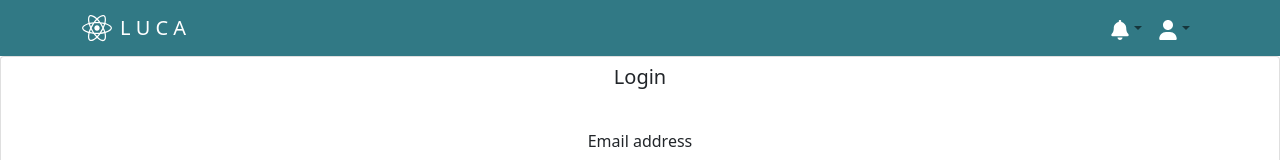
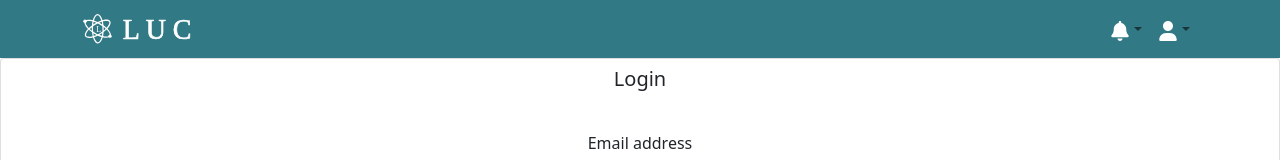
Before and after one commit to victorien1963/luca-web, a React (Create React App) app: page / in a window 1280 px wide. Shown: the top 160 px of the page. Built offline with nearby package versions, Linux system fonts and the light colour scheme.

Commit message:
update and merge

```diff
--- a/src/App.css
+++ b/src/App.css
@@ -48,7 +48,7 @@
 
 /* img and cards */
 .home-content-cards > div > img {
-  height: 192px;
+  height: 170px;
   width: fit-content;
   padding: 1rem;
   margin: 0 auto;
--- a/src/components/NavBar.jsx
+++ b/src/components/NavBar.jsx
@@ -3,7 +3,8 @@ import Container from 'react-bootstrap/Container'
 import Nav from 'react-bootstrap/Nav'
 import Navbar from 'react-bootstrap/Navbar'
 import NavDropdown from 'react-bootstrap/NavDropdown'
-import homeLogo from './images/react-brands.svg'
+// import homeLogo from './images/react-brands.svg'
+import lucaLogo from './images/luca-logo.svg'
 import userIcon from './images/user-solid.svg'
 import bellIcon from './images/bell-solid.svg'
 
@@ -13,13 +14,11 @@ function NavBar() {
       <Container>
         <Navbar.Brand className="text-white" href="/">
           <img
-            src={homeLogo}
-            width="30"
-            height="30"
+            src={lucaLogo}
+            width="110"
             className="d-inline-block align-top me-2"
             alt="logo"
           />
-          L U C A
         </Navbar.Brand>
 
         <div className="ms-auto d-flex">
--- a/src/pages/Home.jsx
+++ b/src/pages/Home.jsx
@@ -1,9 +1,9 @@
 import React, { useState } from 'react'
 import { Col, Container, Row } from 'react-bootstrap'
 import { LoginForm, LinkBox, ListBox, ShowcaseCard } from '../components'
-import addImg from './images/addaccount-img.png'
-import mngImg from './images/mngaccount-img.png'
-import anaImg from './images/analyze-img.png'
+import addImg from './images/addaccount-img.svg'
+import mngImg from './images/mngaccount-img.svg'
+import anaImg from './images/analyze-img.svg'
 
 function Home() {
   const [auth, setauth] = useState(undefined)
```
Also changed, not shown: src/components/images/luca-logo.svg (added).
